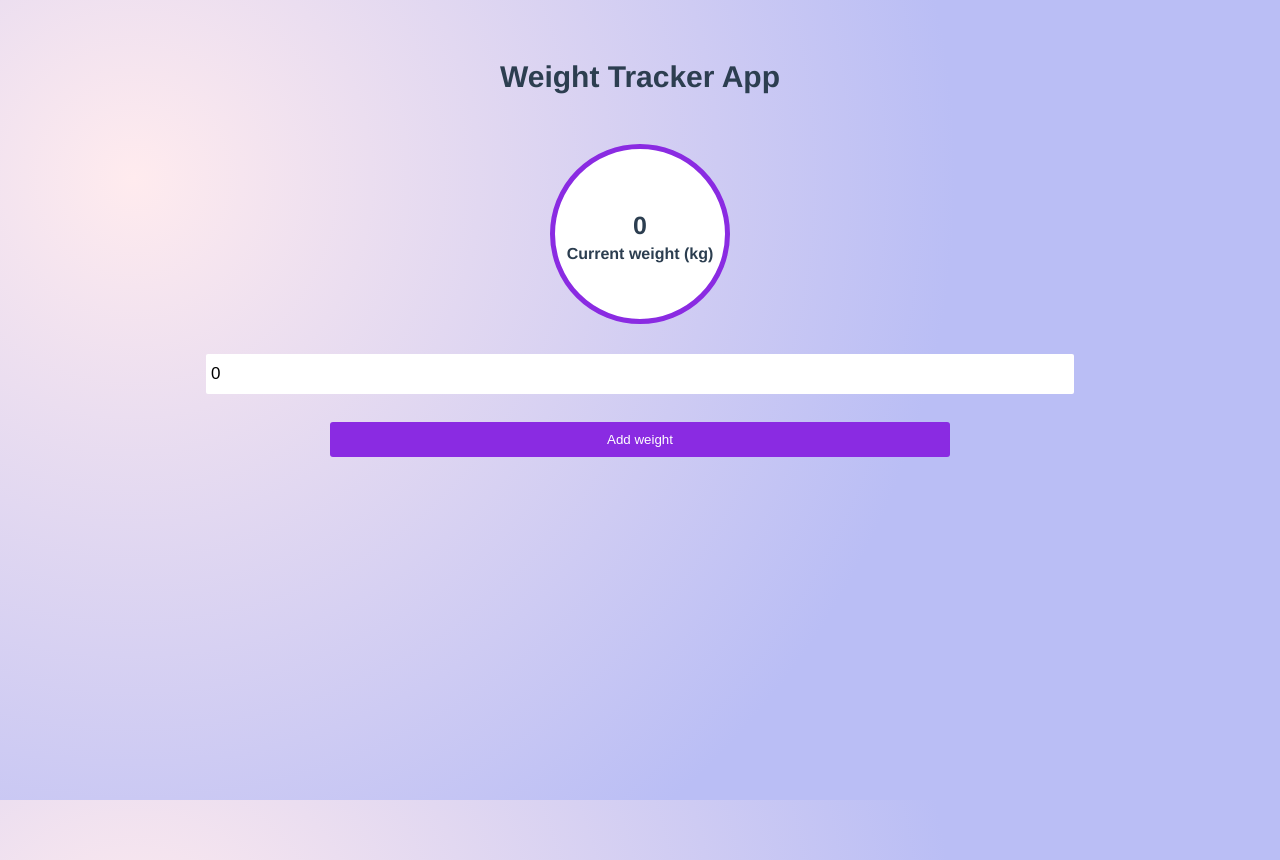
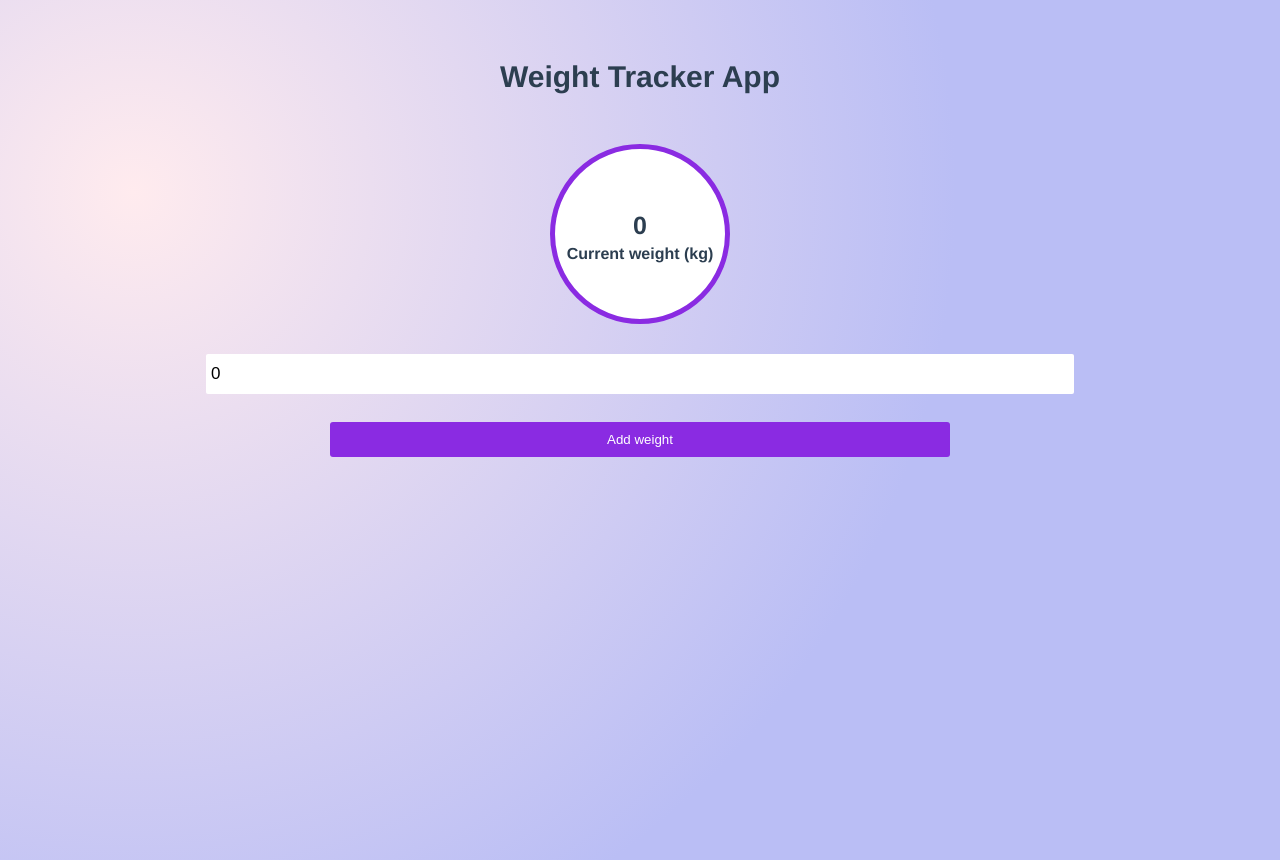
Before and after one commit to Fificode/vue-weight-tracker, a Vue app: page / in a window 1280 px wide. Built offline with nearby package versions, Linux system fonts and the light colour scheme.

Commit message:
altered design for background

```diff
--- a/src/App.vue
+++ b/src/App.vue
@@ -142,10 +142,9 @@ return {
   box-sizing: border-box;
 }
 body {
-  margin: 0;
-  background: #fff;
+
   background: radial-gradient(879px at 10.4% 22.3%, rgb(255, 235, 238) 0%, rgb(186, 190, 245) 93.6%);
-  background-attachment: fixed;
+
   min-height: 100vh;
 }
 #app {
@@ -163,6 +162,7 @@ body {
 h2{
  text-align: center;
   padding-top: 50px;
+  padding-bottom: 10px;
   font-size: 20px;
   color: #444;
 }
@@ -239,8 +239,8 @@ margin: 30px 0;
   padding: 20px;
   border-radius: 2px;
   box-shadow: 0 4px 12px rgba(0, 0, 0, 0.1);
-  margin-bottom: 10px;
-  margin-top: 10px;
+  margin: 10px 0;
+
 }
 .main ul{
   padding: 0;
```
